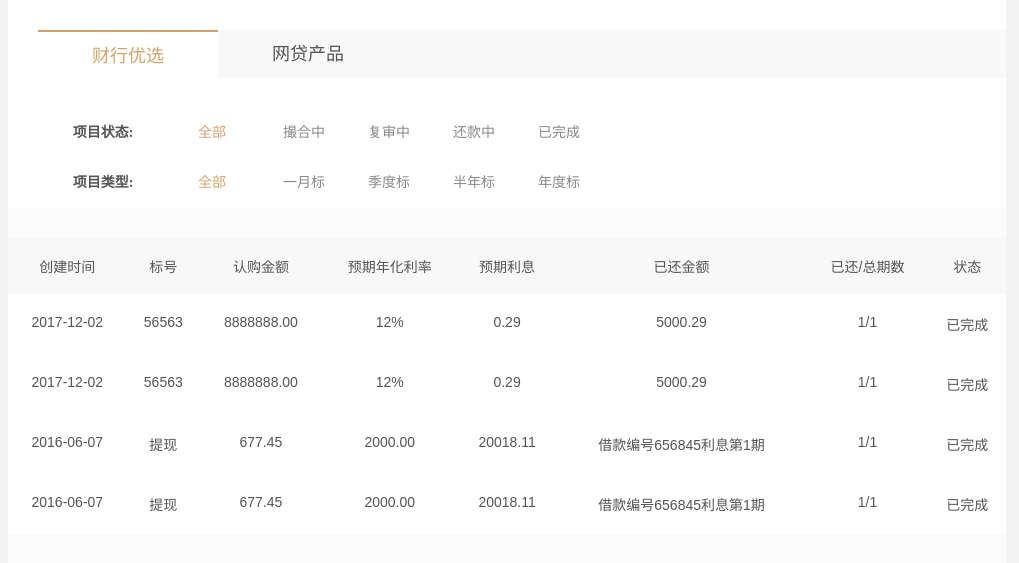
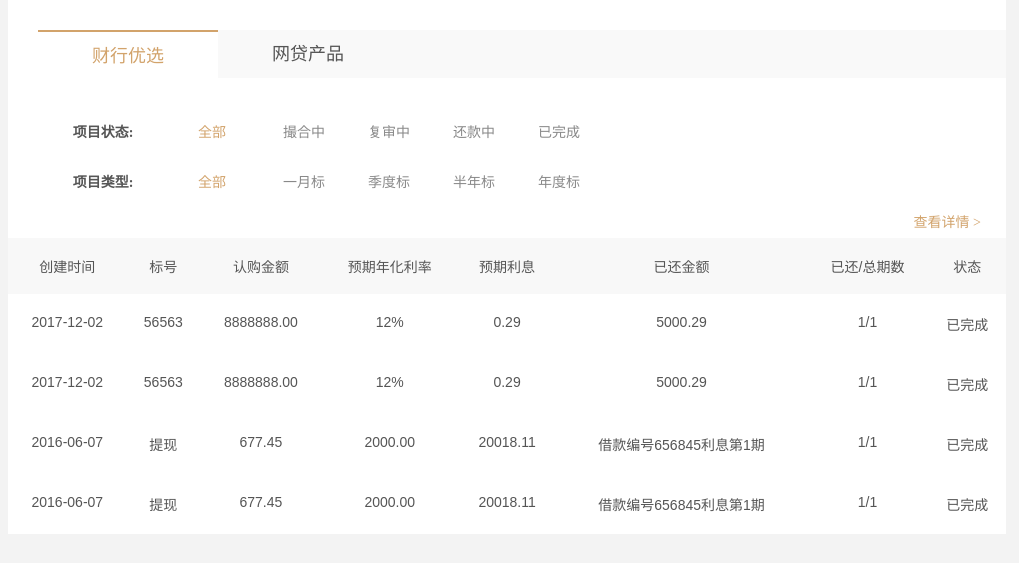
Before and after one commit to jinfuPC/jinfuPC1.3, a PHP site: page /App/Tpl/Member/default/Investmentmanagement/index.html in a window 1280 px wide. Shown: the top 563 px of the page, without its empty margins (234-1253 px from the left). Run offline with PHP 8.4, Linux system fonts and the light colour scheme.

Commit message:
添加查看详情

```diff
--- a/App/Tpl/Member/default/Investmentmanagement/index.html
+++ b/App/Tpl/Member/default/Investmentmanagement/index.html
@@ -47,6 +47,10 @@
 									<li class="cls_item">半年标</li>
 									<li class="cls_item">年度标</li>
 								</ul>
+							</div>
+							<!--查看详情-->
+							<div class="wan_ca">
+								<a href="#">查看详情 ></a>
 							</div>
 							<!--财行优选表格-->
 							<div class="wan_content">
--- a/Style/css/wan_style.css
+++ b/Style/css/wan_style.css
@@ -72,15 +72,29 @@
 	color: #3e3e3e;
 	border-bottom: 1px solid #a5a5a5;
 }
-/*.....wan_style-end.....*/
-/*优选表格*/
-/*table*/
+.wan_ca{
+	width: 100%;
+    margin: 0 auto;
+    height: auto;
+    text-align: right;
+}
+.wan_ca a{
+	text-decoration: none;
+    color: #d2a36b;
+    height: 30px;
+    display: inline-block;
+    line-height: 30px;
+    text-align: right;
+    padding: 0px 25px;
+    font-size: 14px;
+    font-family: "微软雅黑";
+}
+/*财行优选表格*/
 .wan_content{
 	width: 100%;
     height: auto;
     margin: 0 auto;
-    background-color: #fbfbfb;
-    padding: 30px 0;
+    background: white;
 }
 .wan_content .ssh_customers {
 	font-family: "微软雅黑", Arial, Helvetica, sans-serif;
@@ -88,11 +102,6 @@
 	border-collapse: collapse;
 	background: #fff;
 }
-
-.wan_content .ssh_customers a.blue {
-	color: #8bd6fa;
-}
-
 .wan_content .ssh_customers td,
 .wan_content .ssh_customers th {
 	font-size: 12px;
@@ -110,3 +119,11 @@
 	padding: 18px 7px;
 	font-weight: normal;
 }
+
+
+
+
+
+
+
+/*.....wan_style-end.....*/
```
